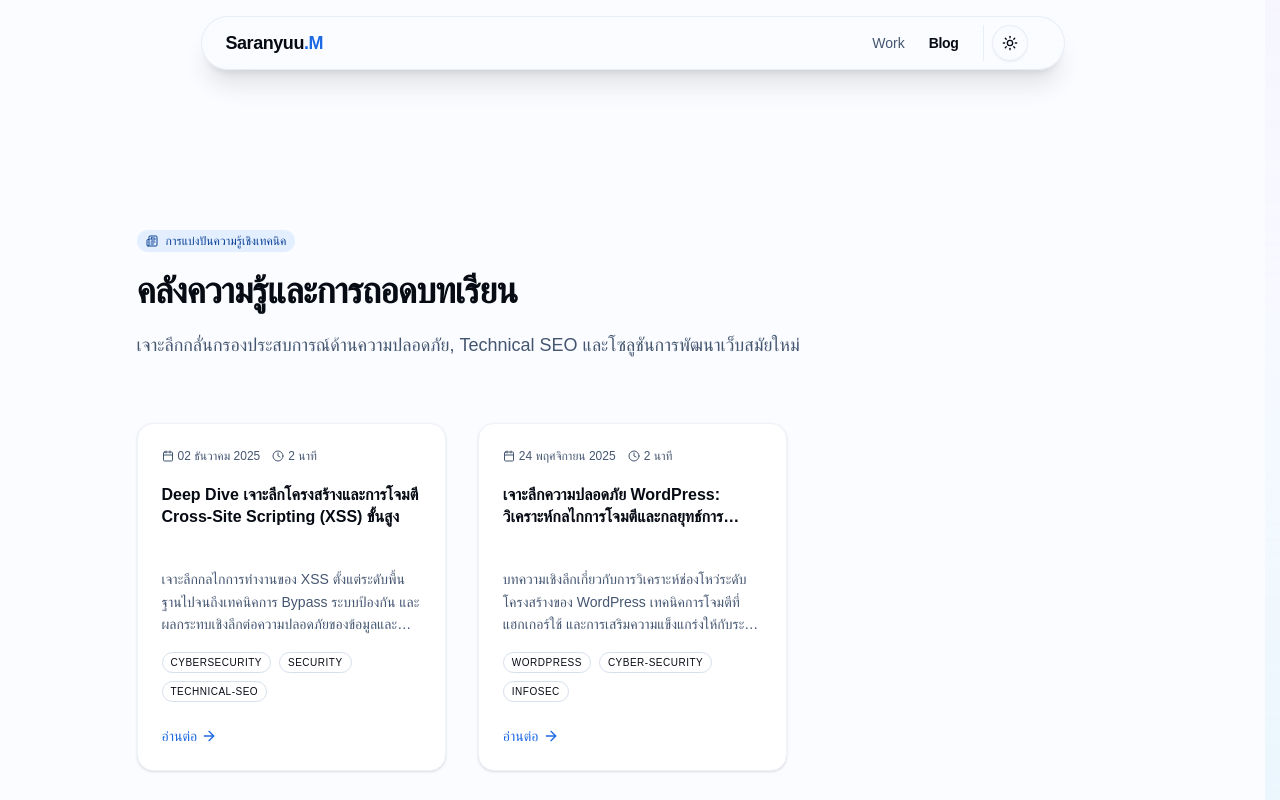
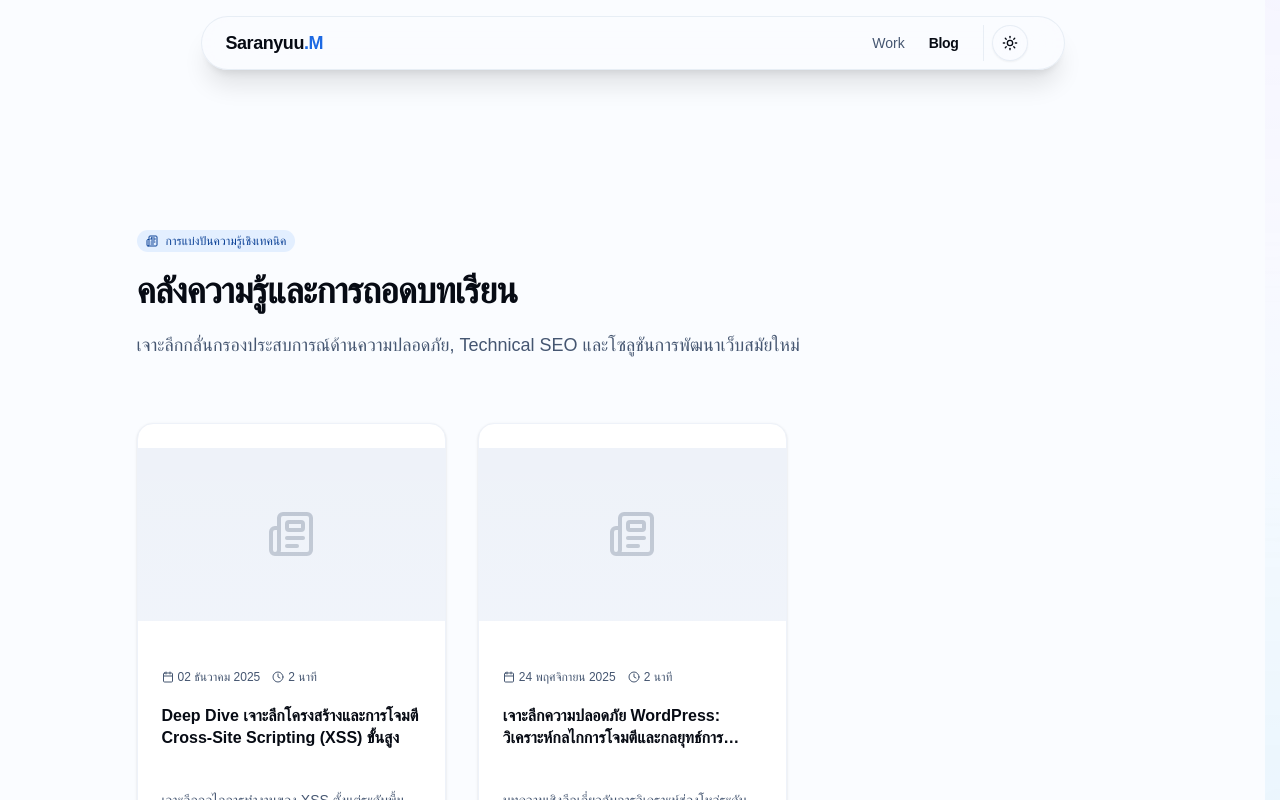
Before and after one commit to Yuukub/yuukub.github.io, a Next.js app: page /blog in a window 1280 px wide. Shown: the top 800 px of the page. Built offline with nearby package versions, Linux system fonts and the light colour scheme; a web font is replaced by a local one.

Commit message:
feat: add blog cover image support and optimize image short links

```diff
--- a/src/app/blog/[slug]/page.tsx
+++ b/src/app/blog/[slug]/page.tsx
@@ -78,6 +78,17 @@ export default async function Post({ params }: { params: Promise<{ slug: string
                                 </Badge>
                             ))}
                         </div>
+
+                        {/* Cover Image */}
+                        {postData.thumbnail && (
+                            <div className="mt-12 aspect-[21/9] w-full overflow-hidden rounded-2xl border border-white/10 shadow-2xl">
+                                <img
+                                    src={postData.thumbnail}
+                                    alt={postData.title}
+                                    className="w-full h-full object-cover"
+                                />
+                            </div>
+                        )}
                     </header>
 
                     <Separator className="mb-12" />
--- a/src/app/blog/page.tsx
+++ b/src/app/blog/page.tsx
@@ -52,10 +52,26 @@ export default async function BlogPage() {
                 </header>
 
                 <div className="grid grid-cols-1 md:grid-cols-2 lg:grid-cols-3 gap-8">
-                    {allPostsData.map(({ slug, date, title, description, tags, readingTime }) => (
+                    {allPostsData.map(({ slug, date, title, description, tags, readingTime, thumbnail }) => (
                         <Link key={slug} href={`/blog/${slug}`}>
-                            <Card className="h-full flex flex-col group hover:shadow-lg transition-shadow border-muted">
-                                <CardHeader className="flex-none pb-4">
+                            <Card className="h-full flex flex-col group hover:shadow-lg transition-all border-muted overflow-hidden">
+                                {/* Thumbnail Container */}
+                                <div className="aspect-[16/9] w-full overflow-hidden bg-muted relative">
+                                    {thumbnail ? (
+                                        <img
+                                            src={thumbnail}
+                                            alt={title}
+                                            className="w-full h-full object-cover transition-transform duration-500 group-hover:scale-110"
+                                        />
+                                    ) : (
+                                        <div className="w-full h-full flex items-center justify-center text-muted-foreground/30">
+                                            <Newspaper className="h-12 w-12" />
+                                        </div>
+                                    )}
+                                    <div className="absolute inset-0 bg-gradient-to-t from-background/20 to-transparent pointer-events-none" />
+                                </div>
+
+                                <CardHeader className="flex-none pb-4 pt-6">
                                     <div className="flex items-center gap-3 text-xs text-muted-foreground mb-3">
                                         <div className="flex items-center gap-1">
                                             <Calendar className="h-3 w-3" />
--- a/src/lib/blog.ts
+++ b/src/lib/blog.ts
@@ -44,6 +44,9 @@ export async function getSortedPostsData() {
             slug,
             readingTime,
             ...(matterResult.data as { date: string; title: string; tags?: string[]; description?: string; thumbnail?: string }),
+            thumbnail: matterResult.data.thumbnail && !matterResult.data.thumbnail.startsWith('http') && !matterResult.data.thumbnail.startsWith('/')
+                ? `/images/blog/${matterResult.data.thumbnail}`
+                : matterResult.data.thumbnail,
         };
     });
 
@@ -73,13 +76,20 @@ export async function getPostData(slug: string): Promise<PostData> {
     // Use gray-matter to parse the post metadata section
     const matterResult = matter(fileContents);
 
+    // Rewrite relative image paths to point to /images/blog/
+    // This matches ![alt](filename.ext) where filename doesn't start with / or http
+    const contentWithFixedImages = matterResult.content.replace(
+        /!\[(.*?)\]\((?!https?:\/\/|\/)(.*?)\)/g,
+        '![$1](/images/blog/$2)'
+    );
+
     // Use unified to convert markdown into HTML string with highlighting
     const processedContent = await unified()
         .use(remarkParse)
         .use(remarkRehype)
         .use(rehypeHighlight)
         .use(rehypeStringify)
-        .process(matterResult.content);
+        .process(contentWithFixedImages);
     const contentHtml = processedContent.toString();
 
     // Calculate reading time
@@ -94,5 +104,8 @@ export async function getPostData(slug: string): Promise<PostData> {
         contentHtml,
         readingTime,
         ...(matterResult.data as { date: string; title: string; tags?: string[]; description?: string; thumbnail?: string }),
+        thumbnail: matterResult.data.thumbnail && !matterResult.data.thumbnail.startsWith('http') && !matterResult.data.thumbnail.startsWith('/')
+            ? `/images/blog/${matterResult.data.thumbnail}`
+            : matterResult.data.thumbnail,
     };
 }
```
Also changed, not shown: 1 other file (tests, documents, lock files or other folders).
